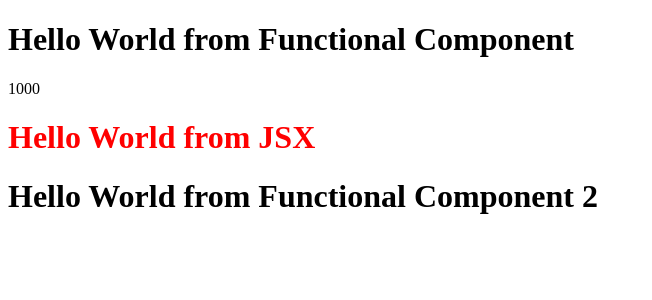
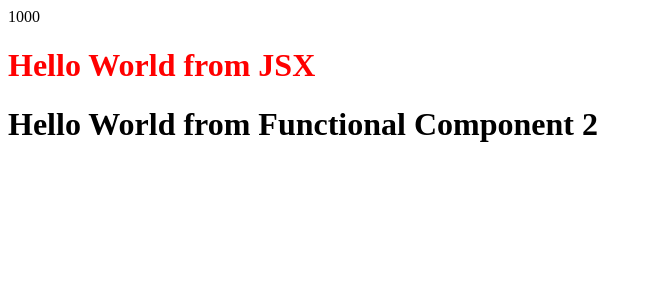
Before and after one commit to aryan21617/Demo-repo, a React (Vite) app: page / in a window 1280 px wide. Shown: the top 300 px of the page, without its empty margins (0-652 px from the left). Built offline with nearby package versions, Linux system fonts and the light colour scheme.

Commit message:
Infinite Loop inside JSX

```diff
--- a/App.js
+++ b/App.js
@@ -8,22 +8,32 @@ const jsxHeading = (
   </h1>
 );
 
-const HeadingComponent = () => (
-   <h1> Hello World from Functional Component </h1>
-);
 
 const number = 1000 ;
 
-const HeadingComponent2 = () => (
+
+const elem = <span> Hello World </span>;
+
+const HeadingComponent = () => (
   <div>
-    <HeadingComponent />
     {number}      {/* JavaScript inside JSX */}
     {jsxHeading}    {   /*JSX inside JSX */}
     <h1> Hello World from Functional Component 2 </h1>
+    {Title}
   </div>
-) ;
+) ;  //infinite loop
+
+const Title = () => (
+  <h1>
+    {elem}
+    Hello World from Functional Component
+    <HeadingComponent />
+  </h1>
+
+);
+
 
 
 
 const root = ReactDOM.createRoot(document.getElementById("root")) ;
-root.render(<HeadingComponent2 />) ;
+root.render(<HeadingComponent />) ;
```
